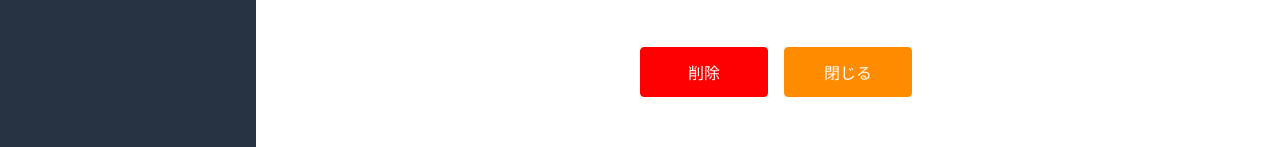
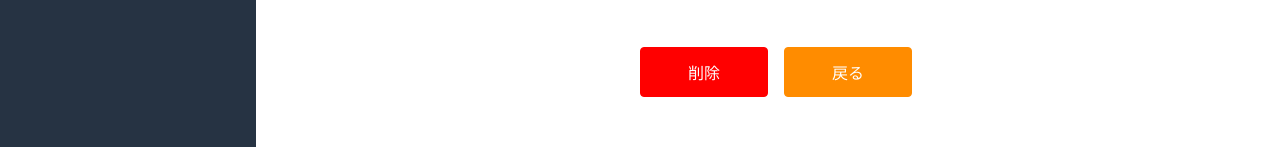
Before and after one commit to sonjinhyeok/Test-abcproduct, a React (Create React App) app: page /detail in a window 1280 px wide. Shown: the part 453-600 px from the top of the page. Built offline with nearby package versions, Linux system fonts and the light colour scheme.

Commit message:
React Mock Delete & Close button

```diff
--- a/src/components/Buttons/CloseButton/CloseButton.scss
+++ b/src/components/Buttons/CloseButton/CloseButton.scss
@@ -1,14 +1,14 @@
-/* CloseButton */
-.close__button {
+.buttons__close{
     width: 8rem;
     height: 50px;
-    border: 1px solid sandybrown;
     border-radius: 4px;
-    background-color: sandybrown;
+    text-align: center;
     color: white;
+    background-color: darkorange;
+    border: 1px solid darkorange;
 
     &:hover{
-        color: sandybrown;
+        color: darkorange;
         background-color: white;
     }
 }
--- a/src/components/Buttons/CloseButton/CloseButton.tsx
+++ b/src/components/Buttons/CloseButton/CloseButton.tsx
@@ -1,9 +1,11 @@
 import React from 'react';
 import './CloseButton.scss'
-
+import { Link } from 'react-router-dom';
 const CloseButton = () => {
     return(
-        <button className="close__button">閉じる</button>
+        <Link to="/stocks">
+            <button className="buttons__close">戻る</button>
+        </Link>
     );
 }
 
--- a/src/components/Buttons/DeleteAndCloseButton/DeleteAndCloseButton.scss
+++ b/src/components/Buttons/DeleteAndCloseButton/DeleteAndCloseButton.scss
@@ -5,36 +5,6 @@
 }
 .buttons__button{
     margin-left: 1rem;
-
-    &__delete{
-        width: 8rem;
-        height: 50px;
-        border-radius: 4px;
-        text-align: center;
-        color: white;
-        background-color: red;
-        border: 1px solid red;
-
-        &:hover{
-            color: red;
-            background-color: white;
-        }
-    }
-
-    &__close{
-        width: 8rem;
-        height: 50px;
-        border-radius: 4px;
-        text-align: center;
-        color: white;
-        background-color: darkorange;
-        border: 1px solid darkorange;
-
-        &:hover{
-            color: darkorange;
-            background-color: white;
-        }
-    }
 }
 $media-phone: 768px;
 @media (max-width: $media-phone) {
--- a/src/components/Buttons/DeleteAndCloseButton/DeleteAndCloseButton.tsx
+++ b/src/components/Buttons/DeleteAndCloseButton/DeleteAndCloseButton.tsx
@@ -1,14 +1,16 @@
 import React from 'react';
+import CloseButton from '../CloseButton/CloseButton';
+import DeleteButton from '../DeleteButton/DeleteButton';
 import './DeleteAndCloseButton.scss';
 
 const DeleteAndCLoseButton = () => {
     return(
         <div className="buttons">
             <div className="buttons__button">
-                <button className="buttons__button__delete">削除</button>
+                <DeleteButton />
             </div>
             <div className="buttons__button">
-                <button className="buttons__button__close">閉じる</button>
+                <CloseButton />
             </div>
         </div>
     );
--- a/src/components/Buttons/DeleteButton/DeleteButton.scss
+++ b/src/components/Buttons/DeleteButton/DeleteButton.scss
@@ -1,14 +1,14 @@
-/* Delete Button */
-.delete-button {
+.buttons__delete{
     width: 8rem;
     height: 50px;
     border-radius: 4px;
+    text-align: center;
     color: white;
+    background-color: red;
     border: 1px solid red;
-    background-color: red;
 
-    &:hover {
-    color: red;
-    background-color: white;
+    &:hover{
+        color: red;
+        background-color: white;
     }
 }
--- a/src/components/Buttons/DeleteButton/DeleteButton.tsx
+++ b/src/components/Buttons/DeleteButton/DeleteButton.tsx
@@ -3,11 +3,7 @@ import './DeleteButton.scss';
 
 const DeleteButton = () => {
     return(
-        <button
-        className="delete-button"
-        >
-            削除
-        </button>
+        <button className="buttons__delete">削除</button>
     );
 }
 
```
